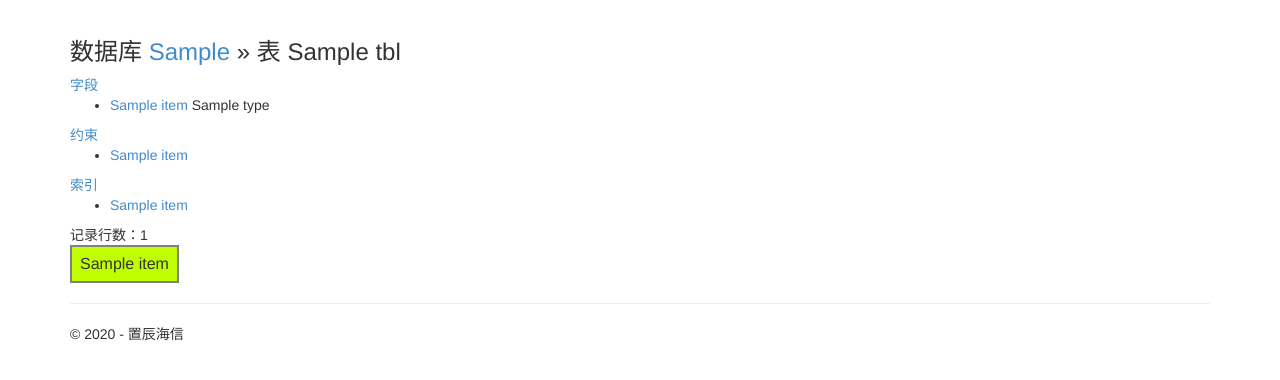
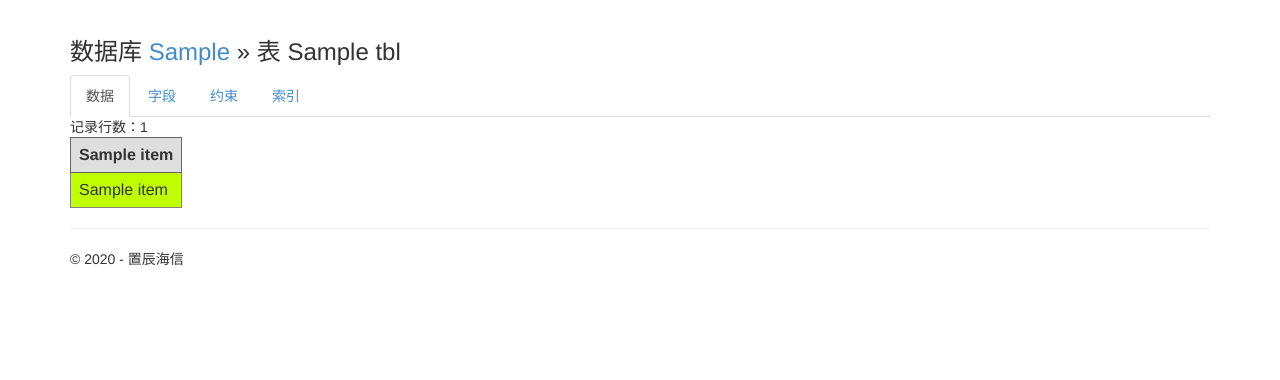
Before and after one commit to yangpj/pyMyAdmin, a Flask app: template FlaskWebProject2/FlaskWebProject2/templates/table.html in a window 1280 px wide. Shown: the part 51-431 px from the top of the page. Run offline with Flask 2, Linux system fonts and the light colour scheme; the template is opened without the code that fills it: most values are stand-ins (such as "Sample title", 1, 10 or a date in 2020); parts of the project's set-up code (start-up, migrations or seed data) failed here and were passed over; some libraries are stand-ins or nearby versions.

Commit message:
Add tabs

```diff
--- a/FlaskWebProject2/FlaskWebProject2/static/content/table.css
+++ b/FlaskWebProject2/FlaskWebProject2/static/content/table.css
@@ -8,7 +8,7 @@ table th {
 }
 
 table td {
-	border-width: 2px;
+	border-width: 1px;
 	padding: 8px;
 	border-style: solid;
 	border-color: #808080;
--- a/FlaskWebProject2/FlaskWebProject2/templates/layout.html
+++ b/FlaskWebProject2/FlaskWebProject2/templates/layout.html
@@ -1,13 +1,14 @@
 <!DOCTYPE html>
 <html>
 <head>
+    {% block head %}
     <meta charset="utf-8" />
     <meta name="viewport" content="width=device-width, initial-scale=1.0">
     <title>{{ title }} - 数据库工具</title>
     <link rel="stylesheet" type="text/css" href="/static/content/bootstrap.min.css" />
     <link rel="stylesheet" type="text/css" href="/static/content/site.css" />
-    <link rel="stylesheet" type="text/css" href="/static/content/table.css" />
     <script src="/static/scripts/modernizr-2.6.2.js"></script>
+    {% endblock %}
 </head>
 
 <body>
--- a/FlaskWebProject2/FlaskWebProject2/templates/table.html
+++ b/FlaskWebProject2/FlaskWebProject2/templates/table.html
@@ -1,47 +1,49 @@
 {% extends "layout.html" %}
+
+{% block head %}
+
+{{ super() }}
+
+<link rel="stylesheet" type="text/css" href="/static/content/table.css" />
+<script src="/static/scripts/jquery-1.10.2.js"></script>
+
+<script>
+    $('#myTab a').click(function (e) {
+        alert('ssss');
+        e.preventDefault()
+        $(this).tab('show')
+    })
+</script>
+
+{% endblock %}
 
 {% block content %}
 
 <h3> 数据库 <a href="/db/{{db}}">{{db}}</a> » 表 {{tbl}}</h3>
 
-<div>
-    <a href="#">字段</a>
-    <ul>
-        {% for item, type in cols %}
-        <li>
-            <a href="#">{{ item }}</a>
-            <span>{{type}}</span>
-        </li>
-        {% endfor %}
+<!-- Nav tabs -->
+<ul class="nav nav-tabs" role="tablist">
+    <li class="active"><a href="#records" role="tab" data-toggle="tab">数据</a></li>
+    <li><a href="#fields" role="tab" data-toggle="tab">字段</a></li>
+    <li><a href="#constrains" role="tab" data-toggle="tab">约束</a></li>
+    <li><a href="#indexes" role="tab" data-toggle="tab">索引</a></li>
 </ul>
-</div>
 
-{% if cons | length > 0 %}
-<div>
-    <a href="#">约束</a>
-    <ul>
-        {% for item in cons %}
-        <li><a href="#">{{ item }}</a></li>
-        {% endfor %}
-    </ul>
-</div>
-{% endif %}
-
-{% if indexes | length > 0 %}
-<div>
-    <a href="#">索引</a>
-    <ul>
-        {% for item in indexes %}
-        <li><a href="#">{{ item }}</a></li>
-        {% endfor %}
-    </ul>
-</div>
-{% endif %}
-
+<!-- Tab panes -->
+<div class="tab-content">
+    <div class="tab-pane active" id="records">
         {% if result is defined %}
         <div>
             <span>记录行数：{{result | length}}</span>
             <table>
+                <thead>
+                    <tr>
+                        {% for item, type in cols %}
+                        <th>{{ item }}</th>
+                        <!--<span>{{type}}</span>-->
+                        {% endfor %}
+                    </tr>
+                </thead>
                 <tbody>
                     {% for record in result %}
                     <tr>
@@ -54,5 +56,39 @@
             </table>
         </div>
         {% endif %}
+    </div>
+    <div class="tab-pane" id="fields">
+        <ul>
+            {% for item, type in cols %}
+            <li>
+                <a href="#">{{ item }}</a>
+                <span>{{type}}</span>
+            </li>
+            {% endfor %}
+        </ul>
+    </div>
+    <div class="tab-pane" id="constrains">
+        {% if cons | length > 0 %}
+        <div>
+            <ul>
+                {% for item in cons %}
+                <li><a href="#">{{ item }}</a></li>
+                {% endfor %}
+            </ul>
+        </div>
+        {% endif %}
+    </div>
+    <div class="tab-pane" id="indexes">
+        {% if indexes | length > 0 %}
+        <div>
+            <ul>
+                {% for item in indexes %}
+                <li><a href="#">{{ item }}</a></li>
+                {% endfor %}
+            </ul>
+        </div>
+        {% endif %}
+    </div>
+</div>
 
 {% endblock %}
```
Also changed, not shown: 2 other files. Lines whose indentation alone changed are shown as unchanged.
